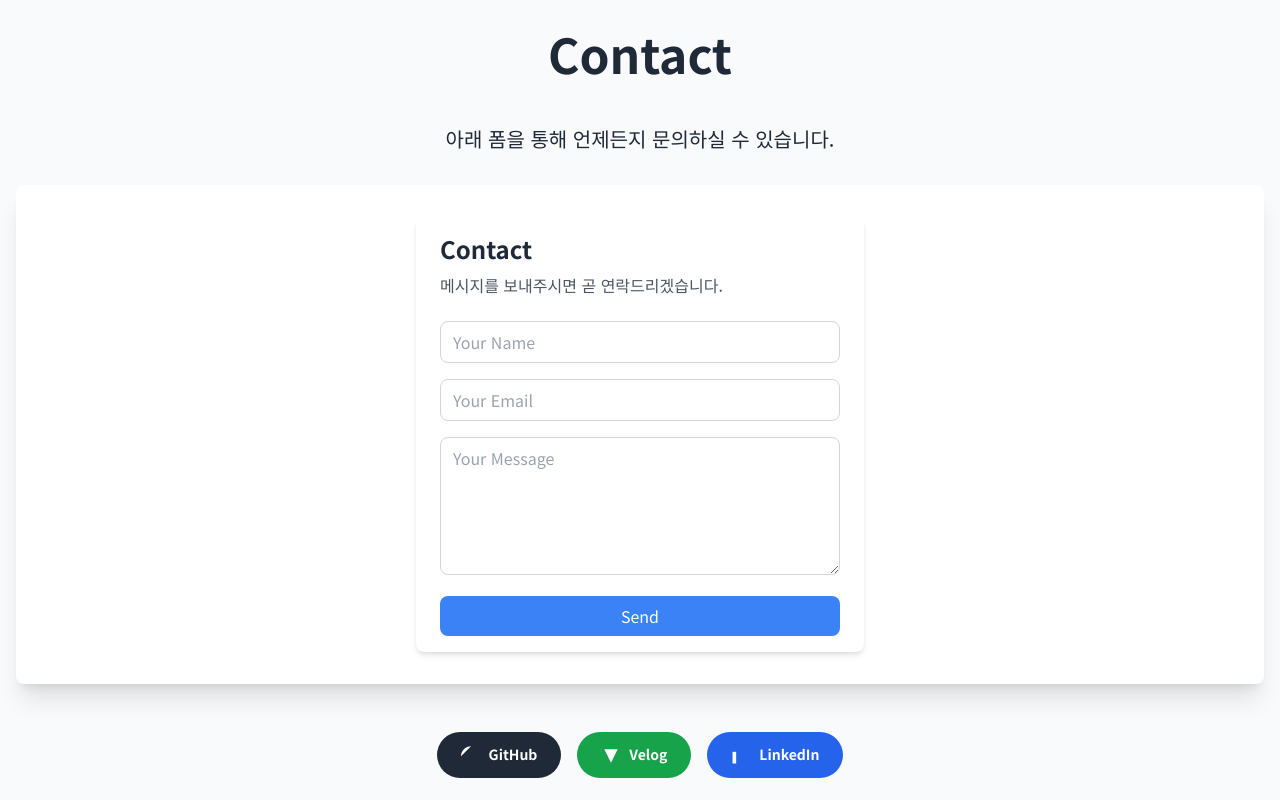
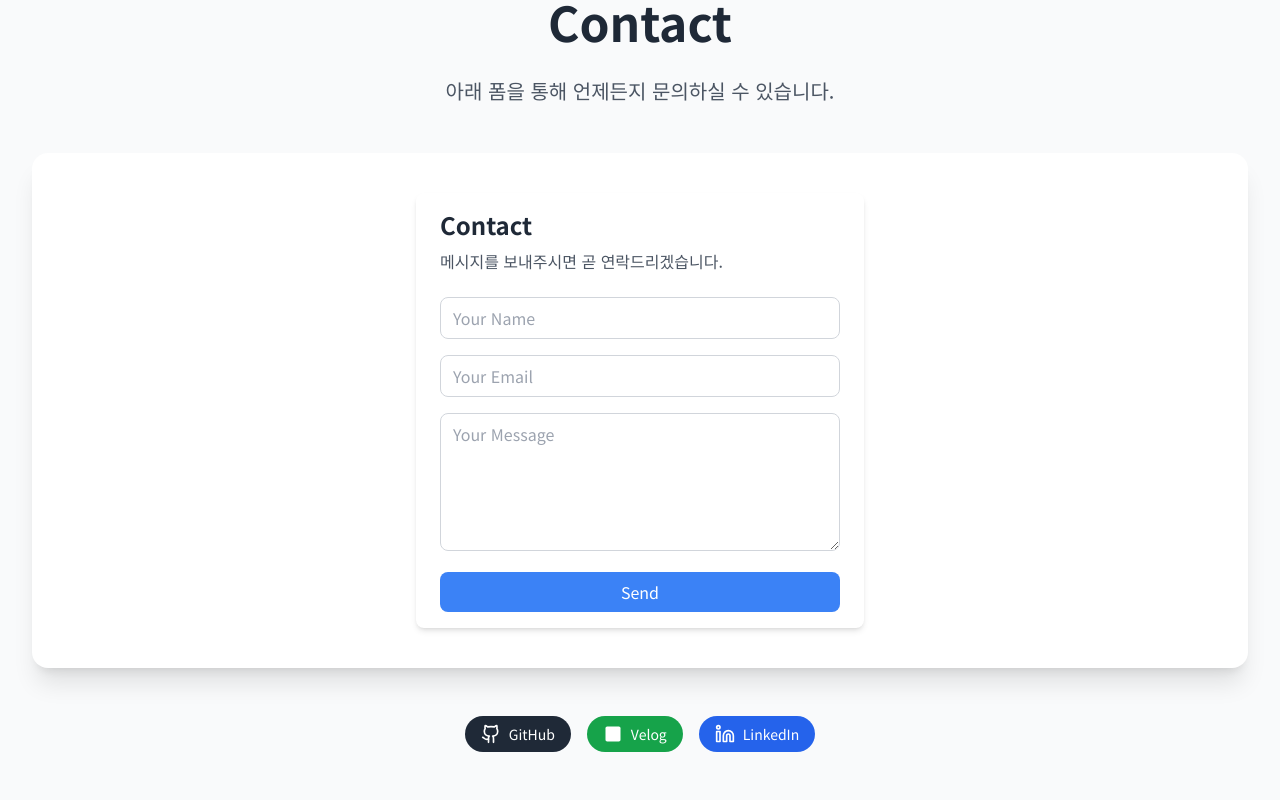
Before and after one commit to wdohoon/portfolio, a Next.js app: page / in a window 1280 px wide. Shown: the part 2920-3720 px from the top of the page. Built offline with nearby package versions, Linux system fonts and the light colour scheme.

Commit message:
2024.12.17

```diff
--- a/src/app/page.tsx
+++ b/src/app/page.tsx
@@ -7,6 +7,7 @@ import { motion, AnimatePresence, useInView } from 'framer-motion'
 import { ParallaxProvider, Parallax } from 'react-scroll-parallax'
 import * as THREE from 'three'
 import ContactForm from '@/components/ContactForm'
+import { Github, Linkedin } from 'lucide-react'
 
 function RotatingBox() {
   const ref = useRef<THREE.Mesh>(null)
@@ -124,40 +125,40 @@ export default function Page() {
         >
           {/* 3D Canvas Background */}
           <Canvas className="absolute inset-0 !h-1/2">
-            <ambientLight intensity={0.5} />
-            <directionalLight position={[2, 5, 5]} />
-            <RotatingBox />
-            <OrbitControls enablePan={false} enableZoom={false} enableRotate={false} />
+            <ambientLight intensity={0.5}/>
+            <directionalLight position={[2, 5, 5]}/>
+            <RotatingBox/>
+            <OrbitControls enablePan={false} enableZoom={false} enableRotate={false}/>
           </Canvas>
 
           <Parallax speed={-10} className="absolute inset-0">
-            <div className="w-full h-full bg-[url('/path/to/your/bg-pattern.png')] opacity-20" />
+            <div className="w-full h-full bg-[url('/path/to/your/bg-pattern.png')] opacity-20"/>
           </Parallax>
 
           <div className="relative z-10 text-center p-4 max-w-3xl">
             <motion.h1
               className="text-5xl font-extrabold mb-6 text-white"
-              style={{ letterSpacing: '0.1em' }}
-              initial={{ opacity: 0, y: 50 }}
-              animate={heroInView ? { opacity: 1, y: 0 } : {}}
-              transition={{ duration: 1, delay: 0.2 }}
+              style={{letterSpacing: '0.1em'}}
+              initial={{opacity: 0, y: 50}}
+              animate={heroInView ? {opacity: 1, y: 0} : {}}
+              transition={{duration: 1, delay: 0.2}}
             >
               안녕하세요, 원도훈입니다.
             </motion.h1>
             <motion.p
               className="text-2xl mb-10 text-white/90"
-              initial={{ opacity: 0, y: 50 }}
-              animate={heroInView ? { opacity: 1, y: 0 } : {}}
-              transition={{ duration: 1, delay: 0.7 }}
+              initial={{opacity: 0, y: 50}}
+              animate={heroInView ? {opacity: 1, y: 0} : {}}
+              transition={{duration: 1, delay: 0.7}}
             >
               React, Next.js로 최신화된 웹 경험을 만듭니다.
             </motion.p>
             <motion.a
               href="#projects"
               className="px-10 py-4 bg-white text-[#302b63] rounded-full hover:bg-indigo-100 transition inline-block text-lg font-semibold shadow-lg hover:shadow-xl"
-              initial={{ opacity: 0, y: 50 }}
-              animate={heroInView ? { opacity: 1, y: 0 } : {}}
-              transition={{ duration: 1, delay: 1.2 }}
+              initial={{opacity: 0, y: 50}}
+              animate={heroInView ? {opacity: 1, y: 0} : {}}
+              transition={{duration: 1, delay: 1.2}}
             >
               프로젝트 보러가기
             </motion.a>
@@ -175,18 +176,26 @@ export default function Page() {
             </p>
             <h3 className="text-3xl font-semibold mb-6">경력</h3>
             <ul className="list-disc list-inside mb-10 text-lg space-y-2">
-              <li><strong className="text-indigo-600 dark:text-indigo-400">itso (인턴 1개월)</strong> - HTML, CSS, JS, jQuery 활용</li>
-              <li><strong className="text-indigo-600 dark:text-indigo-400">모든세븐 (정규직 6개월)</strong> - HTML, CSS, JS, jQuery, MySQL, PHP 기반 웹사이트 개발</li>
-              <li><strong className="text-indigo-600 dark:text-indigo-400">케이스랩 (정규직 1개월)</strong> - HTML, CSS, JS, jQuery, PHP, Vue를 통한 웹페이지 개선</li>
+              <li><strong className="text-indigo-600 dark:text-indigo-400">itso (인턴 1개월)</strong> - HTML, CSS, JS,
+                jQuery 활용
+              </li>
+              <li><strong className="text-indigo-600 dark:text-indigo-400">모든세븐 (정규직 6개월)</strong> - HTML, CSS, JS,
+                jQuery, MySQL, PHP 기반 웹사이트 개발
+              </li>
+              <li><strong className="text-indigo-600 dark:text-indigo-400">케이스랩 (정규직 1개월)</strong> - HTML, CSS, JS,
+                jQuery, PHP, Vue를 통한 웹페이지 개선
+              </li>
             </ul>
 
             <h3 className="text-3xl font-semibold mb-6">기술 스택</h3>
             <div className="space-y-6 text-lg">
-              <p><strong className="text-indigo-600 dark:text-indigo-400">프론트엔드:</strong> HTML, CSS, SCSS, JavaScript, TypeScript, React, Next.js, Tailwind,
+              <p><strong className="text-indigo-600 dark:text-indigo-400">프론트엔드:</strong> HTML, CSS, SCSS, JavaScript,
+                TypeScript, React, Next.js, Tailwind,
                 Styled-Components, Three.js</p>
               <p><strong className="text-indigo-600 dark:text-indigo-400">백엔드:</strong> Java, Python, PHP</p>
               <p><strong className="text-indigo-600 dark:text-indigo-400">데이터베이스:</strong> MySQL, Oracle, PostgreSQL</p>
-              <p><strong className="text-indigo-600 dark:text-indigo-400">도구:</strong> Git, GitHub, VS Code, IntelliJ, Webpack, Notion, Slack, Supabase, AWS</p>
+              <p><strong className="text-indigo-600 dark:text-indigo-400">도구:</strong> Git, GitHub, VS Code, IntelliJ,
+                Webpack, Notion, Slack, Supabase, AWS</p>
             </div>
           </div>
         </section>
@@ -195,10 +204,10 @@ export default function Page() {
         <section id="projects" className="max-w-7xl mx-auto py-32 px-4">
           <motion.h2
             className="text-5xl font-bold mb-12 text-center"
-            initial={{ opacity: 0, y: 50 }}
-            whileInView={{ opacity: 1, y: 0 }}
-            viewport={{ once: true }}
-            transition={{ duration: 0.7 }}
+            initial={{opacity: 0, y: 50}}
+            whileInView={{opacity: 1, y: 0}}
+            viewport={{once: true}}
+            transition={{duration: 0.7}}
           >
             프로젝트
           </motion.h2>
@@ -206,12 +215,12 @@ export default function Page() {
             className="grid grid-cols-1 md:grid-cols-3 gap-8"
             initial="hidden"
             whileInView="visible"
-            viewport={{ once: true }}
+            viewport={{once: true}}
             variants={{
-              hidden: { opacity: 0 },
+              hidden: {opacity: 0},
               visible: {
                 opacity: 1,
-                transition: { staggerChildren: 0.1 }
+                transition: {staggerChildren: 0.1}
               }
             }}
           >
@@ -220,8 +229,8 @@ export default function Page() {
                 key={i}
                 className="p-6 bg-white dark:bg-gray-800 shadow-lg rounded-lg flex flex-col items-start justify-between transform hover:scale-105 transition duration-300"
                 variants={{
-                  hidden: { opacity: 0, y: 50 },
-                  visible: { opacity: 1, y: 0, transition: { type: 'spring', stiffness: 50 } }
+                  hidden: {opacity: 0, y: 50},
+                  visible: {opacity: 1, y: 0, transition: {type: 'spring', stiffness: 50}}
                 }}
               >
                 <h3 className="font-bold text-xl mb-4">{project.name}</h3>
@@ -236,53 +245,61 @@ export default function Page() {
           </motion.div>
         </section>
 
-        <section id="contact" className="max-w-7xl mx-auto py-32 px-4">
+        <section id="contact" className="max-w-7xl mx-auto py-24 px-4 sm:px-6 lg:px-8">
           <motion.h2
-            className="text-5xl font-bold mb-12 text-center"
-            initial={{ opacity: 0, y: 50 }}
-            whileInView={{ opacity: 1, y: 0 }}
-            viewport={{ once: true }}
-            transition={{ duration: 0.7 }}
+            className="text-4xl sm:text-5xl font-bold mb-8 text-center"
+            initial={{opacity: 0, y: 50}}
+            whileInView={{opacity: 1, y: 0}}
+            viewport={{once: true}}
+            transition={{duration: 0.7}}
           >
             Contact
           </motion.h2>
           <motion.p
-            className="mb-8 text-xl text-center"
-            initial={{ opacity: 0, y: 50 }}
-            whileInView={{ opacity: 1, y: 0 }}
-            viewport={{ once: true }}
-            transition={{ duration: 0.7, delay: 0.2 }}
+            className="mb-12 text-lg sm:text-xl text-center text-gray-600 dark:text-gray-300"
+            initial={{opacity: 0, y: 50}}
+            whileInView={{opacity: 1, y: 0}}
+            viewport={{once: true}}
+            transition={{duration: 0.7, delay: 0.2}}
           >
             아래 폼을 통해 언제든지 문의하실 수 있습니다.
           </motion.p>
-          <div className="bg-white dark:bg-gray-800 rounded-lg shadow-xl p-8 mb-8">
-            <ContactForm />
+          <div className="bg-white dark:bg-gray-800 rounded-2xl shadow-xl p-6 sm:p-10 mb-12">
+            <ContactForm/>
           </div>
 
-          {/* 소셜 링크: GitHub, Velog, LinkedIn (아이콘) */}
-          <div className="text-center space-x-4 mt-12">
-            <a href="https://github.com/wdohoon" target="_blank" rel="noopener noreferrer"
-               className="inline-block px-6 py-3 bg-gray-800 text-white dark:bg-gray-200 dark:text-gray-800 rounded-full hover:bg-gray-700 dark:hover:bg-gray-300 transition text-sm font-semibold">
-              {/* GitHub 아이콘 */}
-              <svg className="w-5 h-5 inline-block mr-2" fill="currentColor" viewBox="0 0 24 24" aria-hidden="true">
-                <path d="M12 .3C5.36.3 0 5.66 0 12.25c0 5.27 3.43 9.73 8.2..."/>
-              </svg>
+          {/* Social links: GitHub, Velog, LinkedIn (icons) */}
+          <div className="flex justify-center space-x-4 mt-12">
+            <a
+              href="https://github.com/wdohoon"
+              target="_blank"
+              rel="noopener noreferrer"
+              className="inline-flex items-center px-4 py-2 bg-gray-800 text-white dark:bg-gray-200 dark:text-gray-800 rounded-full hover:bg-gray-700 dark:hover:bg-gray-300 transition text-sm font-medium"
+            >
+              <Github className="w-5 h-5 mr-2"/>
               GitHub
             </a>
-            <a href="https://velog.io/@wdohoon/posts" target="_blank" rel="noopener noreferrer"
-               className="inline-block px-6 py-3 bg-green-600 text-white dark:bg-green-500 rounded-full hover:bg-green-700 dark:hover:bg-green-400 transition text-sm font-semibold">
-              {/* Velog 아이콘 (단순 V 형태) */}
-              <svg className="w-5 h-5 inline-block mr-2" fill="currentColor" viewBox="0 0 24 24">
-                <path d="M4 4l8 16 8-16H4z"/>
+            <a
+              href="https://velog.io/@wdohoon/posts"
+              target="_blank"
+              rel="noopener noreferrer"
+              className="inline-flex items-center px-4 py-2 bg-green-600 text-white dark:bg-green-500 rounded-full hover:bg-green-700 dark:hover:bg-green-400 transition text-sm font-medium"
+            >
+              <svg className="w-5 h-5 mr-2" viewBox="0 0 24 24" fill="currentColor">
+                <path
+                  d="M3 19.0002V5.00024C3 3.89567 3.89543 3.00024 5 3.00024H19C20.1046 3.00024 21 3.89567 21 5.00024V19.0002C21 20.1048 20.1046 21.0002 19 21.0002H5C3.89543 21.0002 3 20.1048 3 19.0002Z"/>
+                <path d="M7.5 8.00024L12 16.0002L16.5 8.00024" stroke="white" strokeWidth="2" strokeLinecap="round"
+                      strokeLinejoin="round"/>
               </svg>
               Velog
             </a>
-            <a href="https://www.linkedin.com/in/%EB%8F%84%ED%9B%88-%EC%9B%90-313000341/" target="_blank" rel="noopener noreferrer"
-               className="inline-block px-6 py-3 bg-blue-600 text-white dark:bg-blue-500 rounded-full hover:bg-blue-700 dark:hover:bg-blue-400 transition text-sm font-semibold">
-              {/* LinkedIn 아이콘 */}
-              <svg className="w-5 h-5 inline-block mr-2" fill="currentColor" viewBox="0 0 448 512" aria-hidden="true">
-                <path d="M100.28 448H7.4V149.4h92.88zM53.79..."/>
-              </svg>
+            <a
+              href="https://www.linkedin.com/in/%EB%8F%84%ED%9B%88-%EC%9B%90-313000341/"
+              target="_blank"
+              rel="noopener noreferrer"
+              className="inline-flex items-center px-4 py-2 bg-blue-600 text-white dark:bg-blue-500 rounded-full hover:bg-blue-700 dark:hover:bg-blue-400 transition text-sm font-medium"
+            >
+              <Linkedin className="w-5 h-5 mr-2"/>
               LinkedIn
             </a>
           </div>
@@ -292,23 +309,23 @@ export default function Page() {
           {selectedProject && (
             <motion.div
               className="fixed inset-0 z-50 flex items-center justify-center bg-black/70"
-              initial={{ opacity: 0 }}
-              animate={{ opacity: 1 }}
-              exit={{ opacity: 0 }}
+              initial={{opacity: 0}}
+              animate={{opacity: 1}}
+              exit={{opacity: 0}}
             >
               <motion.div
                 className="bg-white dark:bg-gray-800 p-8 rounded-lg w-full max-w-md relative"
-                initial={{ scale: 0.8, opacity: 0 }}
-                animate={{ scale: 1, opacity: 1 }}
-                exit={{ scale: 0.8, opacity: 0 }}
-                transition={{ type: 'spring', stiffness: 100 }}
+                initial={{scale: 0.8, opacity: 0}}
+                animate={{scale: 1, opacity: 1}}
+                exit={{scale: 0.8, opacity: 0}}
+                transition={{type: 'spring', stiffness: 100}}
               >
                 <button
                   onClick={() => setSelectedProject(null)}
                   className="absolute top-4 right-4 text-gray-500 hover:text-gray-700 dark:text-gray-400 dark:hover:text-gray-200"
                 >
                   <svg xmlns="http://www.w3.org/2000/svg" className="h-6 w-6" fill="none" stroke="currentColor">
-                    <path strokeLinecap="round" strokeLinejoin="round" strokeWidth={2} d="M6 18L18 6M6 6l12 12" />
+                    <path strokeLinecap="round" strokeLinejoin="round" strokeWidth={2} d="M6 18L18 6M6 6l12 12"/>
                   </svg>
                 </button>
                 <h3 className="text-3xl font-bold mb-6">{selectedProject.name}</h3>
@@ -317,14 +334,17 @@ export default function Page() {
                   {selectedProject.github && (
                     <a href={selectedProject.github} target="_blank" rel="noopener noreferrer"
                        className="px-6 py-3 bg-gray-800 text-white dark:bg-gray-200 dark:text-gray-800 rounded-full hover:bg-gray-700 dark:hover:bg-gray-300 transition text-sm font-semibold flex items-center">
-                      <svg className="w-5 h-5 mr-2" fill="currentColor" viewBox="0 0 24 24" aria-hidden="true"><path d="M12 .3C5.36.3 ..."/></svg>
+                      <svg className="w-5 h-5 mr-2" fill="currentColor" viewBox="0 0 24 24" aria-hidden="true">
+                        <path d="M12 .3C5.36.3 ..."/>
+                      </svg>
                       GitHub
                     </a>
                   )}
                   {selectedProject.live && (
                     <a href={selectedProject.live} target="_blank" rel="noopener noreferrer"
                        className="px-6 py-3 bg-indigo-600 text-white dark:bg-indigo-500 rounded-full hover:bg-indigo-700 dark:hover:bg-indigo-600 transition text-sm font-semibold flex items-center">
-                      <svg className="w-5 h-5 mr-2" fill="none" stroke="currentColor" strokeWidth={2} viewBox="0 0 24 24">
+                      <svg className="w-5 h-5 mr-2" fill="none" stroke="currentColor" strokeWidth={2}
+                           viewBox="0 0 24 24">
                         <path strokeLinecap="round" strokeLinejoin="round" d="M10 6H6..."/>
                       </svg>
                       사이트 방문
```
